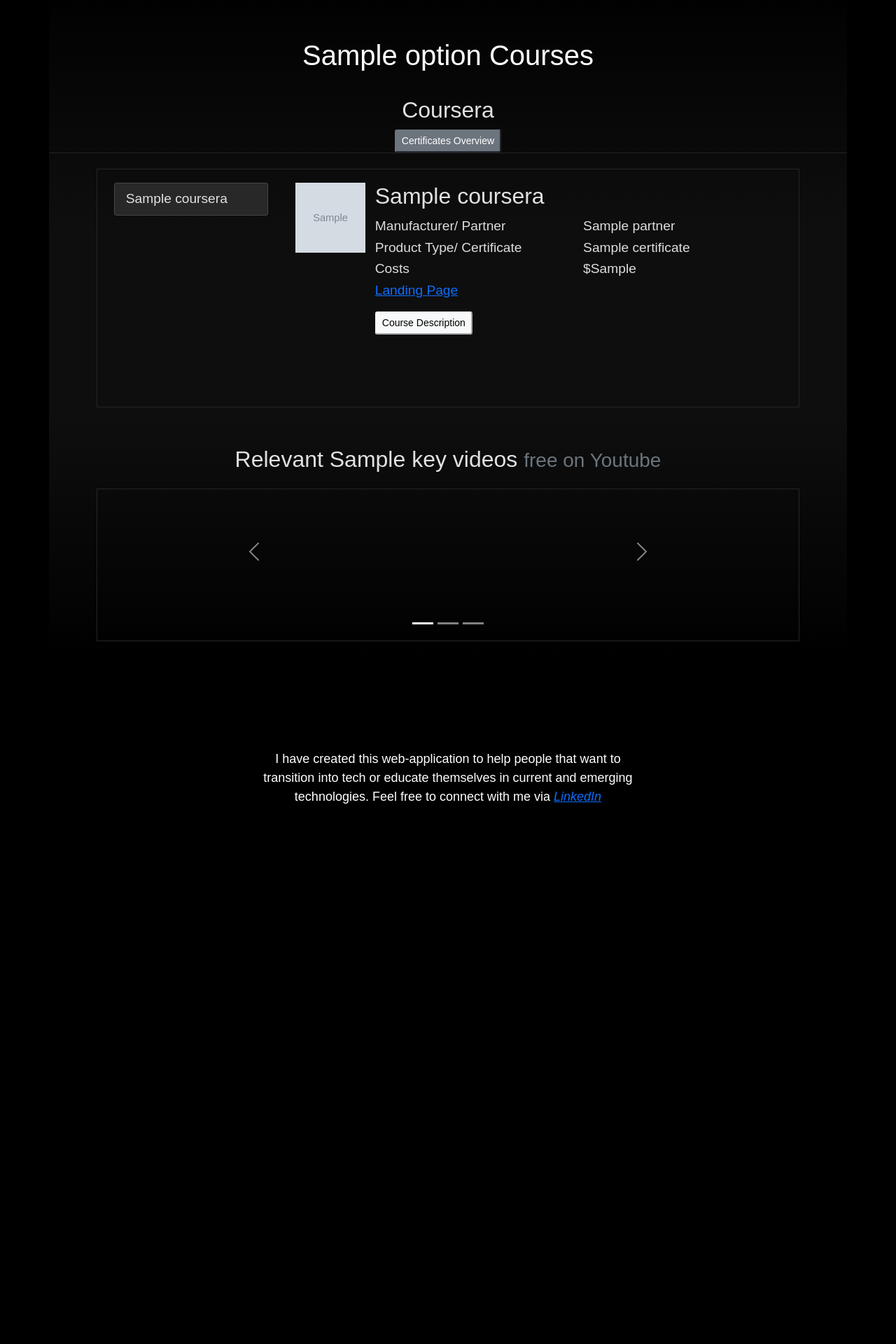
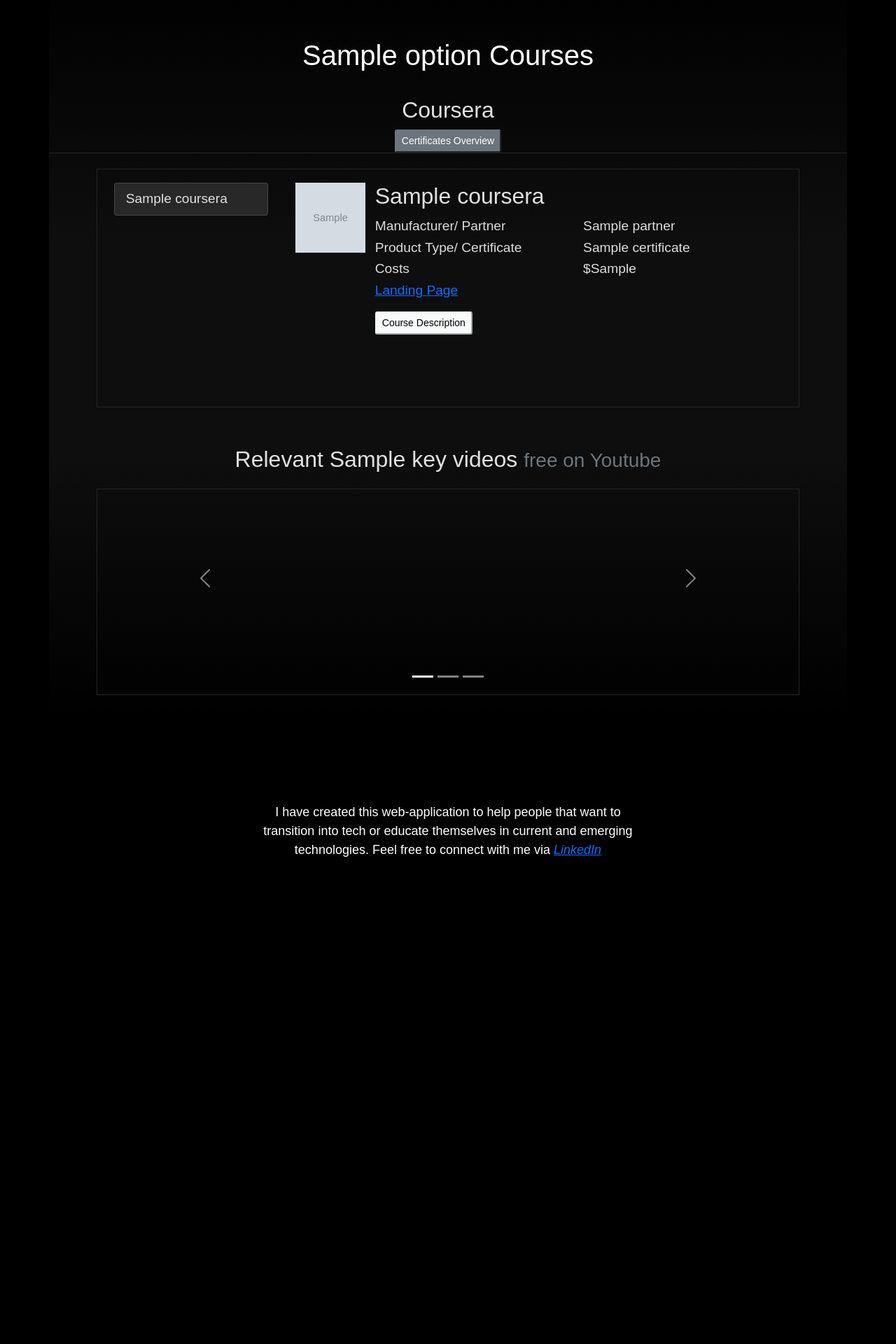
Before and after one commit to SimonRbk95/CS50, a Flask app: template final_project/templates/results.html in a window 1280 px wide. Shown: the part 787-2707 px from the top of the page at 70% size. Before the commit the page ends 1935 px from the top, so only its background shows below. Run offline with Flask 2, Linux system fonts and the light colour scheme; the template is opened without the code that fills it: most values are stand-ins (such as "Sample title", 1, 10 or a date in 2020); grey boxes marked "Sample" are stand-in pictures; parts of the project's set-up code (start-up, migrations or seed data) failed here and were passed over; some libraries are stand-ins or nearby versions; grey boxes are pictures that could not be loaded.

Commit message:
Sat, Jul 2, 2022, 3:22 PM +00:00

```diff
--- a/final_project/templates/YT_template2.html
+++ b/final_project/templates/YT_template2.html
@@ -9,7 +9,7 @@
         </div>
     </div>
   <div class="row justify-content-center border border-dark" style="padding-bottom: 3em;">
-    <div id="carouselExampleCaptions-{{ id }}" class="col-8 carousel slide carousel-fade" data-bs-interval="false">
+    <div id="carouselExampleCaptions-{{ id }}" class="col-10 carousel slide carousel-fade" data-bs-interval="false">
       <div class="carousel-indicators YT-carousel-indicators">
         <button type="button" data-bs-target="#carouselExampleCaptions-{{ id }}" data-bs-slide-to="0" class="active" aria-current="true" aria-label="Slide 1"></button>
         <button type="button" data-bs-target="#carouselExampleCaptions-{{ id }}" data-bs-slide-to="1" aria-label="Slide 2"></button>
@@ -24,7 +24,7 @@
         <div class="carousel-item">
         {% endif %}
           <div class="row d-flex justify-content-center">
-            <div class="col-md-5">
+            <div class="col-md-6">
               <div class="ratio ratio-16x9" id="bottom-section">
                 <iframe
                 style="border: 0px;"
```
